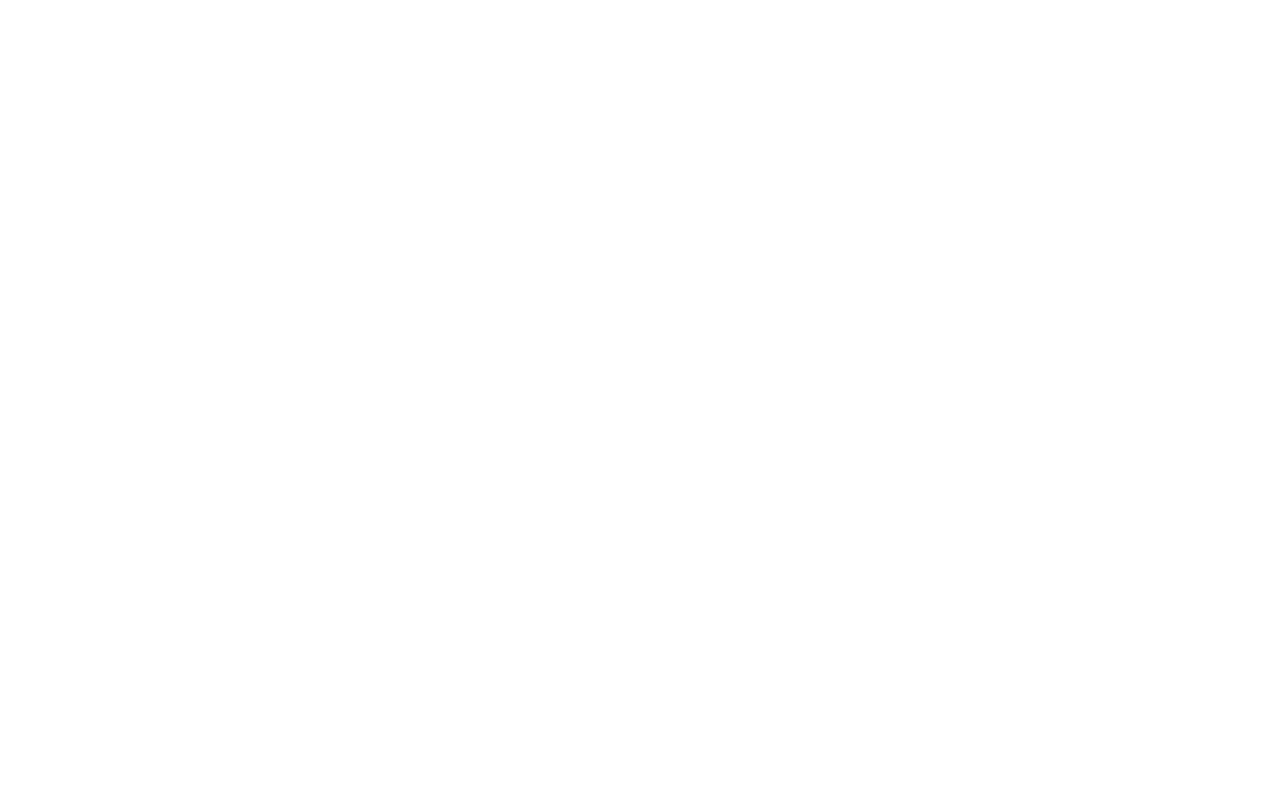
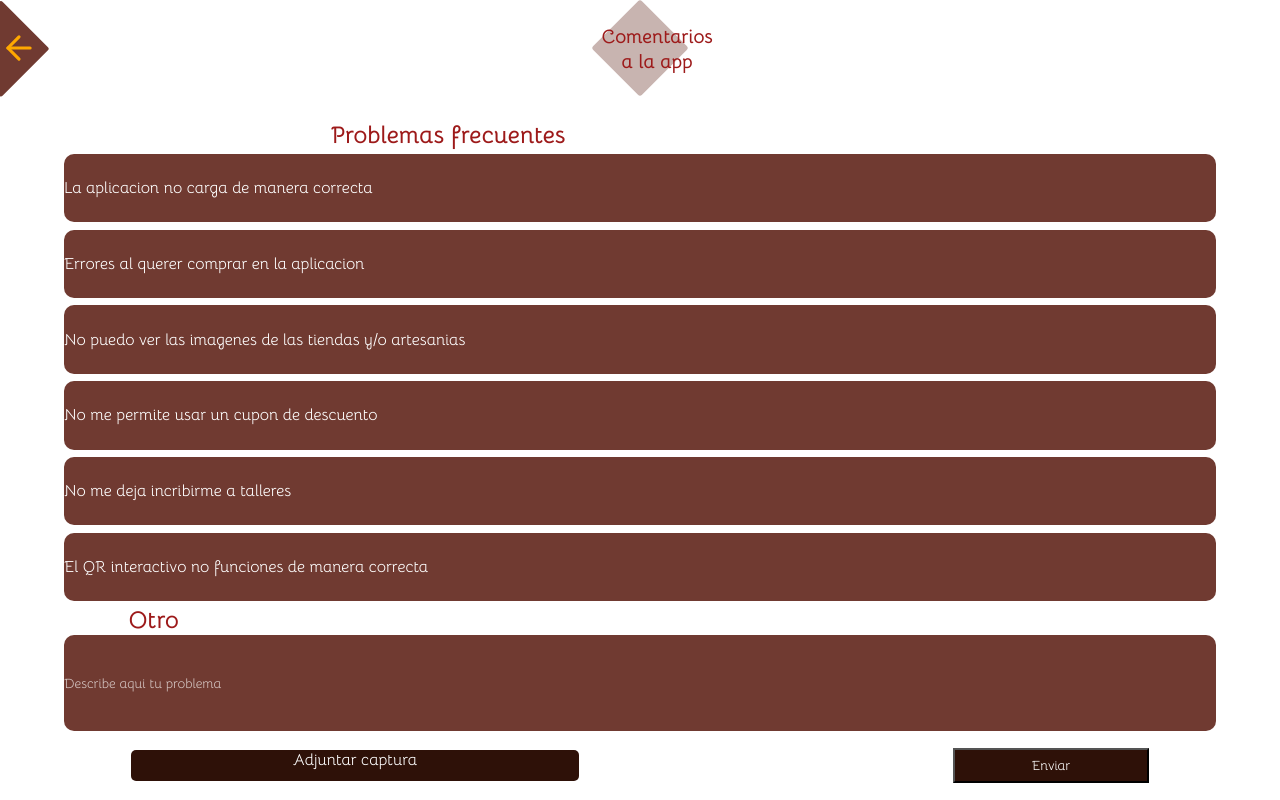
Before and after one commit to Thewilliamg/proyectoFinalExpress, a React (Vite) app: page /community in a window 1280 px wide. Before the commit this address had no page. Built offline with nearby package versions, Linux system fonts and the light colour scheme; the HTML template or start-up script is replaced by a standard one.

Commit message:
feat: :sparkles: Screen 24 finished

```diff
--- a/src/App.jsx
+++ b/src/App.jsx
@@ -27,6 +27,7 @@
 import ProductDetails from "./pages/markets/products/details/details.jsx";
 import Coupon from "./pages/home/components/coupon/coupon.jsx";
 import Categories from './pages/home/components/categories/categorie.jsx'
+import Community from "./pages/home/community/community.jsx";
 
 function App() {
   return (
@@ -43,6 +44,7 @@
         <Route path="/workshops/info" element={<WorkshopsInfo/> } /> //Ruta para pantalla 28
         <Route path='/workshops/business-presentation' element={<Business />}/>
         <Route path='/categories' element={<Categories />}/>
+        <Route path='/community' element={<Community />} />
         <Route path='/coupons' element={<Coupon />} />
         <Route path="/favorites" element={<Favorites/> } />
         <Route path="/settings" element={<Settings/> } />
--- /dev/null
+++ b/src/pages/home/community/community.css
@@ -0,0 +1,124 @@
+.community-container{
+    height: 100vh;
+    width: 100%;
+}
+
+.header-community {
+    display: flex;
+    width: 100%;
+    height: 15%;
+    justify-content: center;
+  }
+
+  .img-header-community {
+    width: 100%;
+    height: 80%;
+  }
+
+  .header-text-community {
+    position: relative;
+    display: flex;
+    flex-direction: column;
+    align-items: center;
+    top: 20%;
+    right: 32%;
+    font-size: 0.8rem;
+    width: 100%;
+    color: #9D1A1A;
+  }
+
+  .container-asks{
+    height: 85%;
+    width: 100%;
+    display: flex;
+    flex-direction: column;
+    align-items: center;
+  }
+
+  .ppppp{
+    position: relative;
+    right:15%;
+    color: #9D1A1A;
+  }
+
+  .card-question{
+    height: 70%;
+    width: 90%;
+    display: flex;
+    flex-direction: column;
+    flex-wrap: wrap;
+    justify-content: space-around;
+  }
+
+  .card-question div{
+    display: flex;
+    width: 100%;
+    align-items: center;
+    background: #703a31;
+    height: 15%;
+    border-radius: 10px;
+    color: #ffff;
+  }
+
+  .question-community{
+    background: #703a31;
+    height: 100%;
+    width: 100%;
+    border-style: none;
+    border-radius: 10px;
+    text-align: start;
+  }
+
+  .oto{
+    height: 70%;
+    width: 90%;
+  }
+
+  .anothe-question{
+    display: flex;
+    width: 100%;
+    height: 30%;
+    align-items: center;
+    flex-direction: column;
+  }
+
+  .anothe-question h2{
+    position: relative;
+    right: 38%;
+    color: #9D1A1A;
+  }
+
+  .utu{
+    display: flex;
+    width: 100%;
+    height: 50%;
+    align-items: center;
+    justify-content: space-around;
+    gap: 7rem;
+  }
+  .utu button{
+    color: #ffff;
+    background: #2e1108;
+    height: 45%;
+    width: 15%;
+  }
+
+  .hidden-input {
+    display: none; /* Oculta el input real */
+  }
+
+  .custom-button {
+    background-color: #2e1108; /* Cambia el color de fondo del botón */
+    color: white;
+    height: 45%;
+    width: 35%;
+    border-radius: 5px;
+    text-align: center;
+    cursor: pointer;
+    border: none;
+    font-size: 16px;
+  }
+
+  .custom-button:hover {
+    background-color: #2e1108; /* Color de fondo cuando se pasa el mouse */
+  }
--- /dev/null
+++ b/src/pages/home/community/community.jsx
@@ -0,0 +1,60 @@
+import GoBackArrow from "../../components/backArrow";
+import Square from "@/img/square-beige-icon.svg";
+import "./community.css";
+
+export default function Community() {
+  return (
+    <article className="community-container">
+      <div className="header-community">
+        <GoBackArrow />
+        <img src={Square} className="img-header-community" />
+        <div className="header-text-community">
+          <h2>Comentarios</h2>
+          <h2>a la app</h2>
+        </div>
+      </div>
+      <div className="container-asks">
+        <h2 className="ppppp">Problemas frecuentes</h2>
+        <div className="card-question">
+          <div>
+            <p>La aplicacion no carga de manera correcta</p>
+          </div>
+          <div>
+            <p>Errores al querer comprar en la aplicacion</p>
+          </div>
+          <div>
+            <p>No puedo ver las imagenes de las tiendas y/o artesanias</p>
+          </div>
+          <div>
+            <p>No me permite usar un cupon de descuento</p>
+          </div>
+          <div>
+            <p>No me deja incribirme a talleres</p>
+          </div>
+          <div>
+            <p>El QR interactivo no funciones de manera correcta</p>
+          </div>
+        </div>
+        <div className="anothe-question">
+          <h2>Otro</h2>
+          <div className="oto">
+            <input
+              type="text"
+              name=""
+              id=""
+              className="question-community"
+              placeholder="Describe aqui tu problema"
+            />
+          </div>
+          <div className="utu">
+            <input type="file" id="file-input" className="hidden-input" />
+            <label htmlFor="file-input" className="custom-button">
+              Adjuntar captura
+            </label>
+            <button type="submit">Enviar</button>
+          </div>
+        </div>
+      </div>
+    </article>
+  );
+}
```
